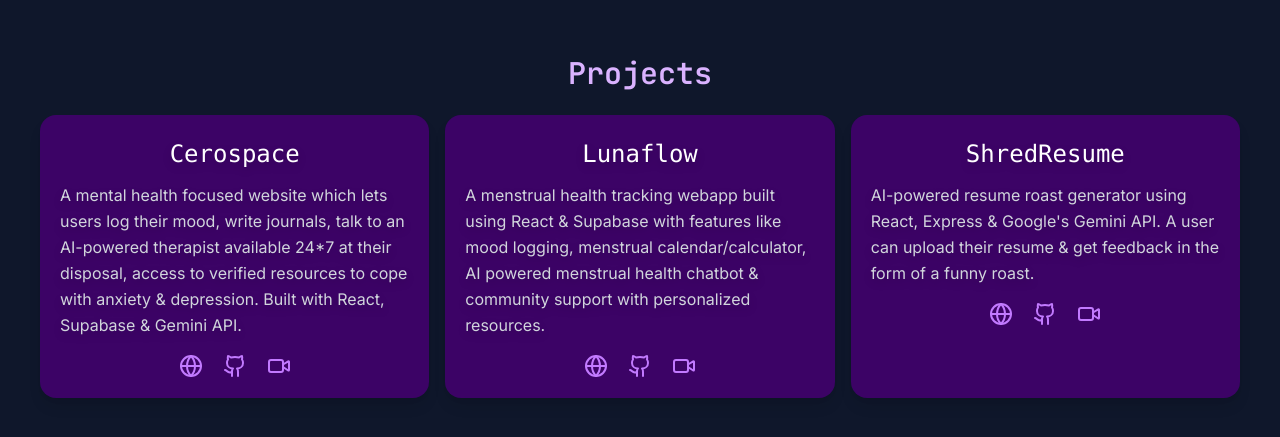
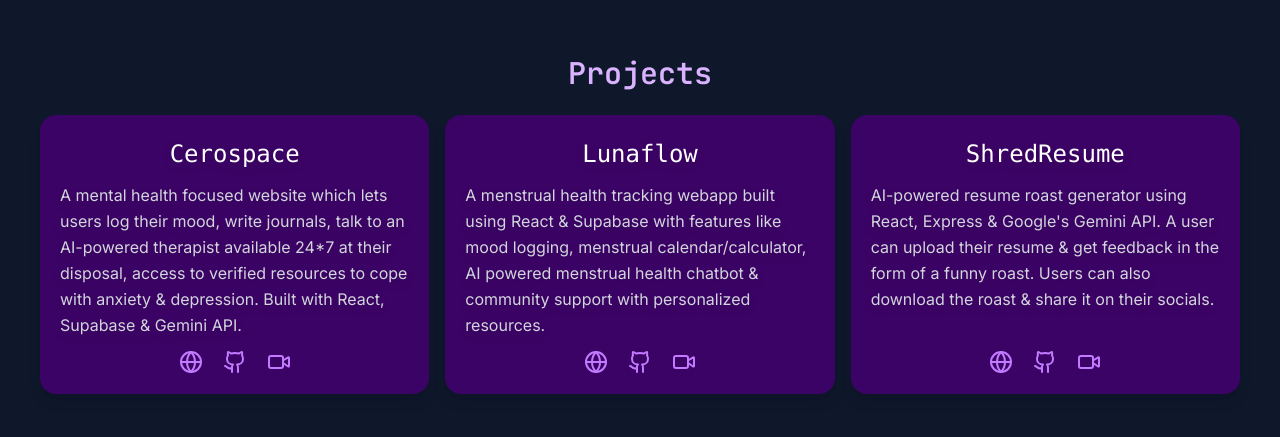
Before and after one commit to akghosh111/portfoliov2, a React (Vite) app: page / in a window 1280 px wide. Shown: the part 1645-2082 px from the top of the page. Built offline with nearby package versions, Linux system fonts and the light colour scheme.

Commit message:
updated project cards layout

```diff
--- a/src/components/Landing.jsx
+++ b/src/components/Landing.jsx
@@ -78,7 +78,7 @@
               resources to cope with anxiety & depression. Built with React, Supabase & Gemini API.
             </p>
 
-            <div className="flex items-center justify-center gap-5 mt-4">
+            <div className="flex items-center justify-center gap-5 mt-auto pt-3">
               <a href="https://cerospace.com" target="_blank" rel="noopener noreferrer">
                 <Globe className="w-6 h-6  hover:text-purple-300 transition" />
               </a>
@@ -103,7 +103,7 @@
               like mood logging, menstrual calendar/calculator, AI powered menstrual health chatbot & community support
               with personalized resources.
             </p>
-            <div className="flex items-center justify-center gap-5 mt-4">
+            <div className="flex items-center justify-center gap-5 mt-auto pt-3">
               <a href="https://cerospace.com" target="_blank" rel="noopener noreferrer">
                 <Globe className="w-6 h-6  hover:text-purple-300 transition" />
               </a>
@@ -124,9 +124,10 @@
 
             <p className="project-description">
               AI-powered resume roast generator using React, Express & Google's Gemini API. A user can upload
-              their resume & get feedback in the form of a funny roast.
+              their resume & get feedback in the form of a funny roast. Users can also download the roast & share
+              it on their socials.
             </p>
-            <div className="flex items-center justify-center gap-5 mt-4">
+            <div className="flex items-center justify-center gap-5 mt-auto pt-3">
               <a href="https://cerospace.com" target="_blank" rel="noopener noreferrer">
                 <Globe className="w-6 h-6  hover:text-purple-300 transition" />
               </a>
--- a/src/index.css
+++ b/src/index.css
@@ -69,7 +69,7 @@
 }
 
 .project-card {
-  @apply relative w-full  min-h-[16rem] h-auto  border-dotted border-purple-700 shadow-lg rounded-2xl p-5 bg-purple-950 flex flex-col;
+  @apply relative w-full  h-auto min-h-64  border-dotted border-purple-700 shadow-lg rounded-2xl p-5 bg-purple-950 flex flex-col;
 }
 
 .project-title {
```
